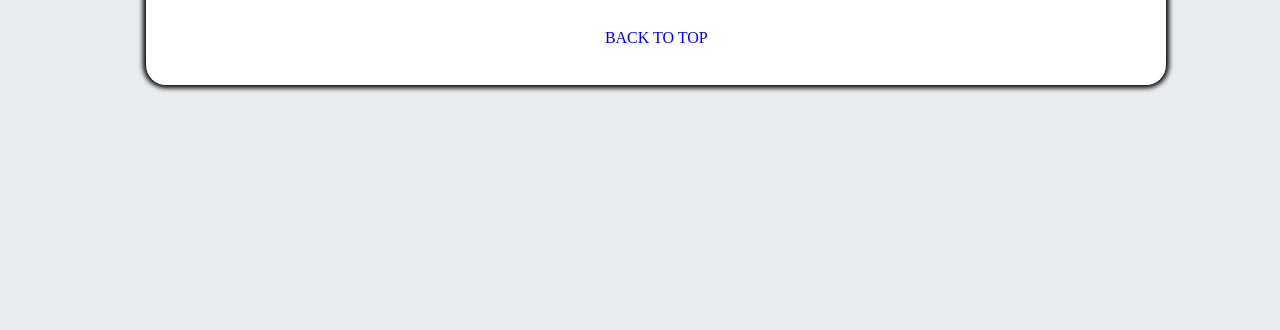
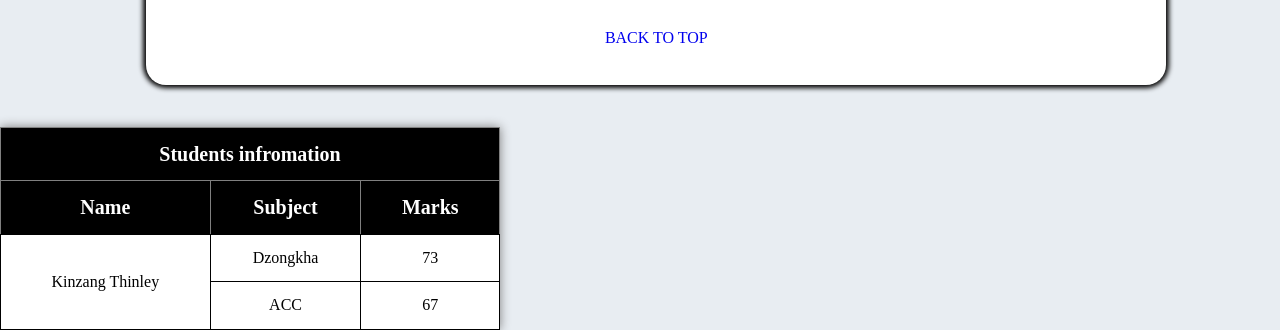
Before and after one commit to thinleykinzang/BLOG, a plain HTML site: page index.html in a window 1280 px wide. Shown: the part 1219-1549 px from the top of the page. Before the commit the page ends 1346 px from the top, so only its background shows below. Drawn offline with nearby package versions, Linux system fonts and the light colour scheme; a web font is replaced by a local one.

Commit message:
second commit"

```diff
--- a/index.html
+++ b/index.html
@@ -55,6 +55,28 @@
     </div>
 </div>
 
+<table border="1" cellpadding ="10">
+    <tr>
+        <th colspan = "3">Students infromation</th>
+    </tr>
+
+    <tr>
+        <th>Name</th>
+        <th>Subject</th>
+        <th>Marks</th>
+    </tr>
+
+    <tr>
+        <td rowspan = "2">Kinzang Thinley</td>
+        <td>Dzongkha</td>
+        <td>73</td>
+    </tr>
+
+    <tr>
+        <td>ACC</td>
+        <td>67</td>
+    </tr>
+</table>
 
 
     <script type="text/javascript" src="script.js"></script>
--- a/style.css
+++ b/style.css
@@ -3,7 +3,7 @@ html{
 }
 
 body {
-  margin: 0;
+  margin: auto;
   padding: 0;
   font-size: 1rem;
   line-height: 1.4em;
@@ -112,3 +112,30 @@ div.Blog-post{
     box-shadow: 0px 0px 5px 3px;
 
 }
+
+
+
+table {
+  border-collapse: collapse;
+  width: 500px;
+  background-color: #ffffff;
+  box-shadow: 0px 0px 10px gray;
+}
+
+th {
+  background-color: rgb(0, 0, 0);
+  color: #ffffff;
+  padding: 15px;
+  font-size: 20px;
+}
+
+td {
+  padding: 12px;
+  text-align: center;
+  border: 1px solid black;
+}
+
+tr:hover{
+   background-color: rgb(0, 0, 0, 0.1);
+   color: #ffffff;
+}
```
